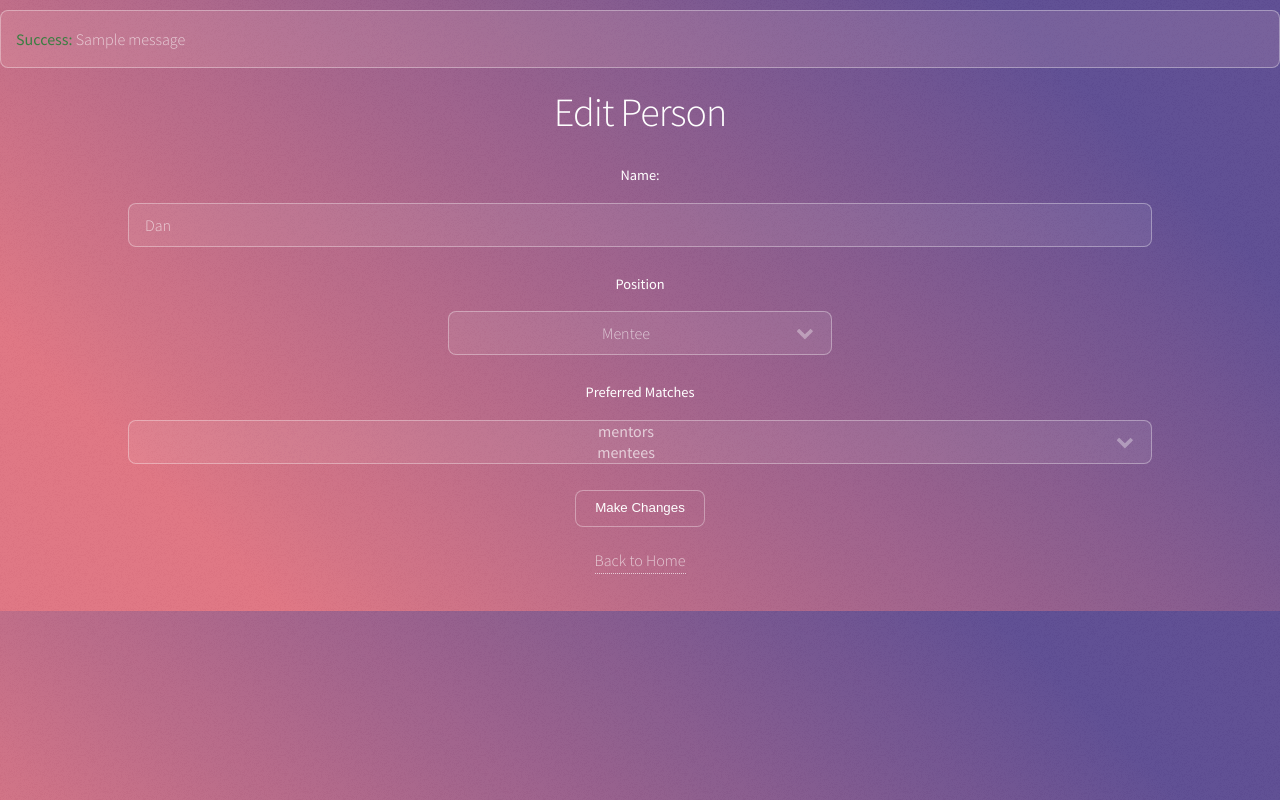
After one commit to colbyendres/MentorMatch, a Flask app: page /edit/Dan in a window 1280 px wide. The commit adds this page. Run offline with Flask 3, Linux system fonts and the light colour scheme; one stand-in notice (Sample message) is shown; lists and menus that the app fills with data are empty.

Commit message:
Add edit page

```diff
--- a/data/people.json
+++ b/data/people.json
@@ -9,7 +9,7 @@
             "prefs": [
                 "Dan",
                 "Elise"
-            ]
+           ]
         },
         "Charlie": {
             "prefs": [
@@ -28,8 +28,8 @@
         },
         "Elise": {
             "prefs": [
-                "Bob",
-                "Charlie"
+                "Charlie",
+                "Bob"
             ]
         },
         "Fiona": {
--- a/matcher.py
+++ b/matcher.py
@@ -71,6 +71,16 @@ class PeopleInfo:
             mentee_names.append(self.mentees[col].name)
         return mentor_names, mentee_names
 
+    def get_from_name(self, user_name):
+        idx = self.to_index.get(user_name)
+        if idx is None:
+            return None
+        if self.mentors[idx].name == user_name:
+            return self.mentors[idx]
+        if self.mentees[idx].name == user_name:
+            return self.mentees[idx]
+        return None
+
 class Matcher:
     def __init__(self, p_info: PeopleInfo):
         self.people_info = p_info
@@ -78,7 +88,7 @@ class Matcher:
 
     def match(self):
         mat = self.people_info.construct_matrix()
-        row_idx, col_idx = linear_sum_assignment(-mat)
+        row_idx, col_idx = linear_sum_assignment(cost_matrix=mat, maximize=True)
         mentor_names, mentee_names = self.people_info.get_from_indices(row_idx, col_idx)
         scores = [mat[row_idx[i]][col_idx[i]] for i in range(len(row_idx))]
         self.matches = list(zip(mentor_names, mentee_names, scores))
--- a/routes.py
+++ b/routes.py
@@ -62,3 +62,9 @@ def download():
         return flask.redirect(flask.url_for('main.match'))
     else:
         return flask.send_file(Config.REMOTE_MATCH_FILE, as_attachment=True)
+
+@bp.route("/edit/<string:user_name>", methods=["GET", "POST"])
+def edit(user_name):
+    if flask.request.method == "GET":
+        person = flask.current_app.people.get_from_name(user_name)
+        return flask.render_template("edit.html", name=user_name, is_mentor=person.is_mentor)
--- /dev/null
+++ b/templates/edit.html
@@ -0,0 +1,63 @@
+<!DOCTYPE html>
+<html>
+<head>
+    <title>MentorMatch | Edit Person</title>
+    <link rel="stylesheet" href="{{ url_for('static', filename='main.css')}}">
+</head>
+<body>
+    {% with message = get_flashed_messages(with_categories=True) %}
+    {% if message %}
+    <div class="flash">
+        {% if message[0][0] == "error" %}
+        <strong style="color: #ff0000"> Error: </strong>
+        {% else %}
+        <strong style="color: #3a7e42"> Success: </strong>
+        {% endif %}
+        {{message[0][1]}}
+    </div>
+    {% endif %}
+    {% endwith %}
+    <h1>Edit Person</h1>
+    <form action="/edit" method="post">
+        <label for="name">Name:</label>
+        <input type="text" name="name" id="name" value="{{ name }}">
+        <br>
+
+        <label for="is_mentor"> Position </label>
+        <select id="position" name="position" required="True">
+            {% if is_mentor %}
+                <option value="mentor" selected> Mentor </option>
+                <option value="mentee"> Mentee </option>
+            {% else %}
+                <option value="mentor"> Mentor </option>
+                <option value="mentee" selected> Mentee </option>
+            {% endif %}
+        </select>
+        <br>
+
+        <label for="preferred_matches">Preferred Matches</label>
+        <select id="preferred_matches" class="select2-hidden-accessible" style="width: 80%;" name="matches"
+            multiple="multiple">
+            <optgroup label="mentors">
+                {% for mentor in mentors %}
+                <option value="{{ mentor.name }}" data-role="mentor">{{ mentor.name }}</option>
+                {% endfor %}
+            </optgroup>
+            <optgroup label="mentees">
+                {% for mentee in mentees %}
+                <option value="{{ mentee.name }}" data-role="mentee">{{ mentee.name }}</option>
+                {% endfor %}
+            </optgroup>
+
+        </select>
+        <br>
+
+        <button type="submit.large"> Make Changes </button>
+        <nav class="link_nav">
+            <a href="/" style="margin-top: 20px;">Back to Home</a>
+        </nav>
+    </form>
+
+</body>
+
+</html>
--- a/templates/view.html
+++ b/templates/view.html
@@ -27,10 +27,10 @@
             {% for mentor, mentee in people %}
             <li class="match-item">
                 {% if mentor %}
-                    <div class="person-box">{{ mentor.name }} <br> <span class="prefer-span"> prefers: {{mentor.get_prefs_pretty()}} </span> </div>
+                    <a href="/edit/{{mentor.name}}" class="mentor-link">{{ mentor.name }} <br> <span class="prefer-span"> prefers: {{mentor.get_prefs_pretty()}} </span> </a>
                 {% endif %}
                 {% if mentee %}
-                    <div class="person-box">{{ mentee.name }} <br> <span class="prefer-span"> prefers: {{mentee.get_prefs_pretty()}} </span> </div>
+                    <a href="/edit/{{mentee.name}}" class="mentee-link">{{ mentee.name }} <br> <span class="prefer-span"> prefers: {{mentee.get_prefs_pretty()}} </span> </a>
                 {% endif %}
             </li>
             {% endfor %}
```
Also changed, not shown: static/main.css (+34 -1 lines).
